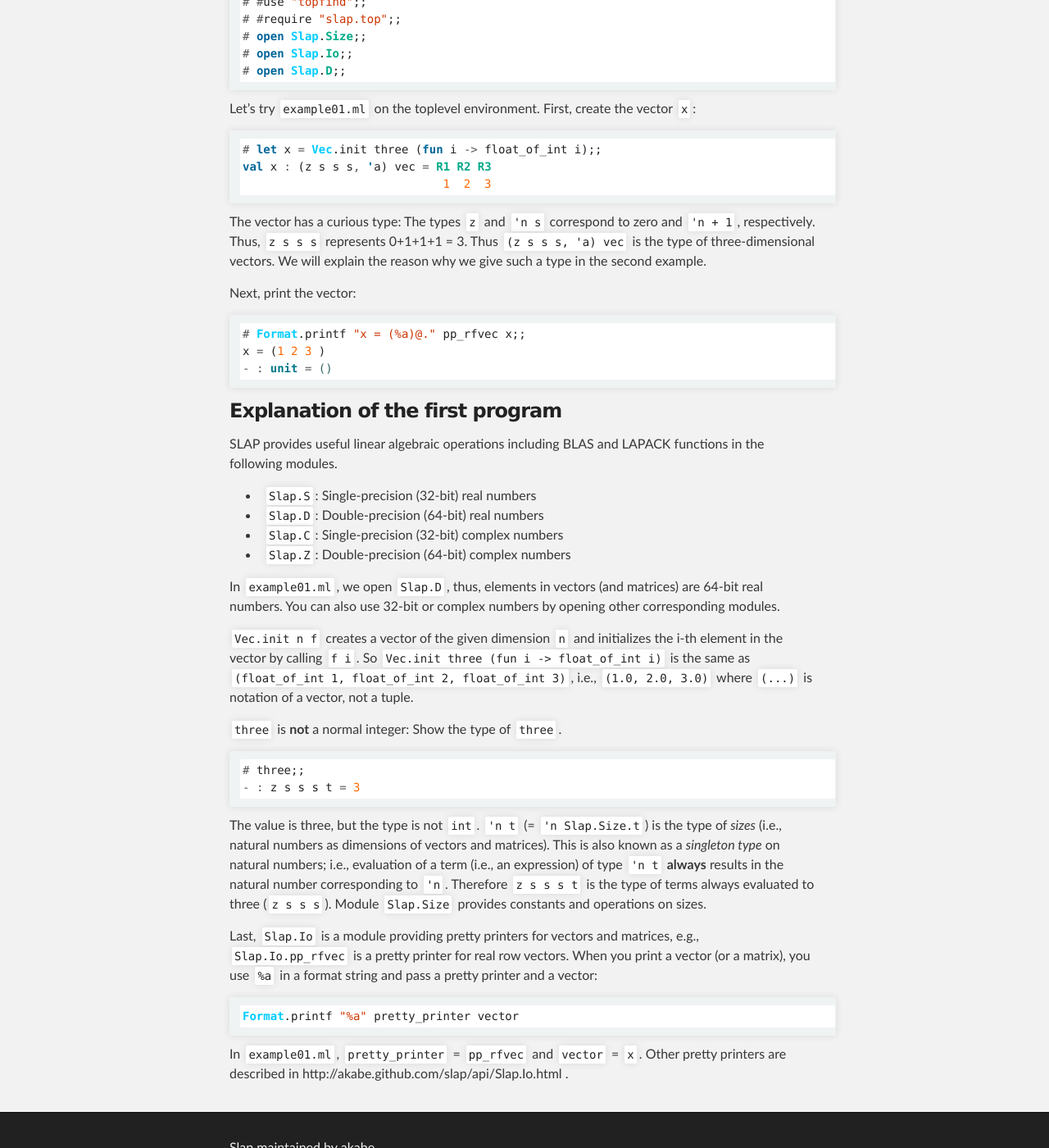
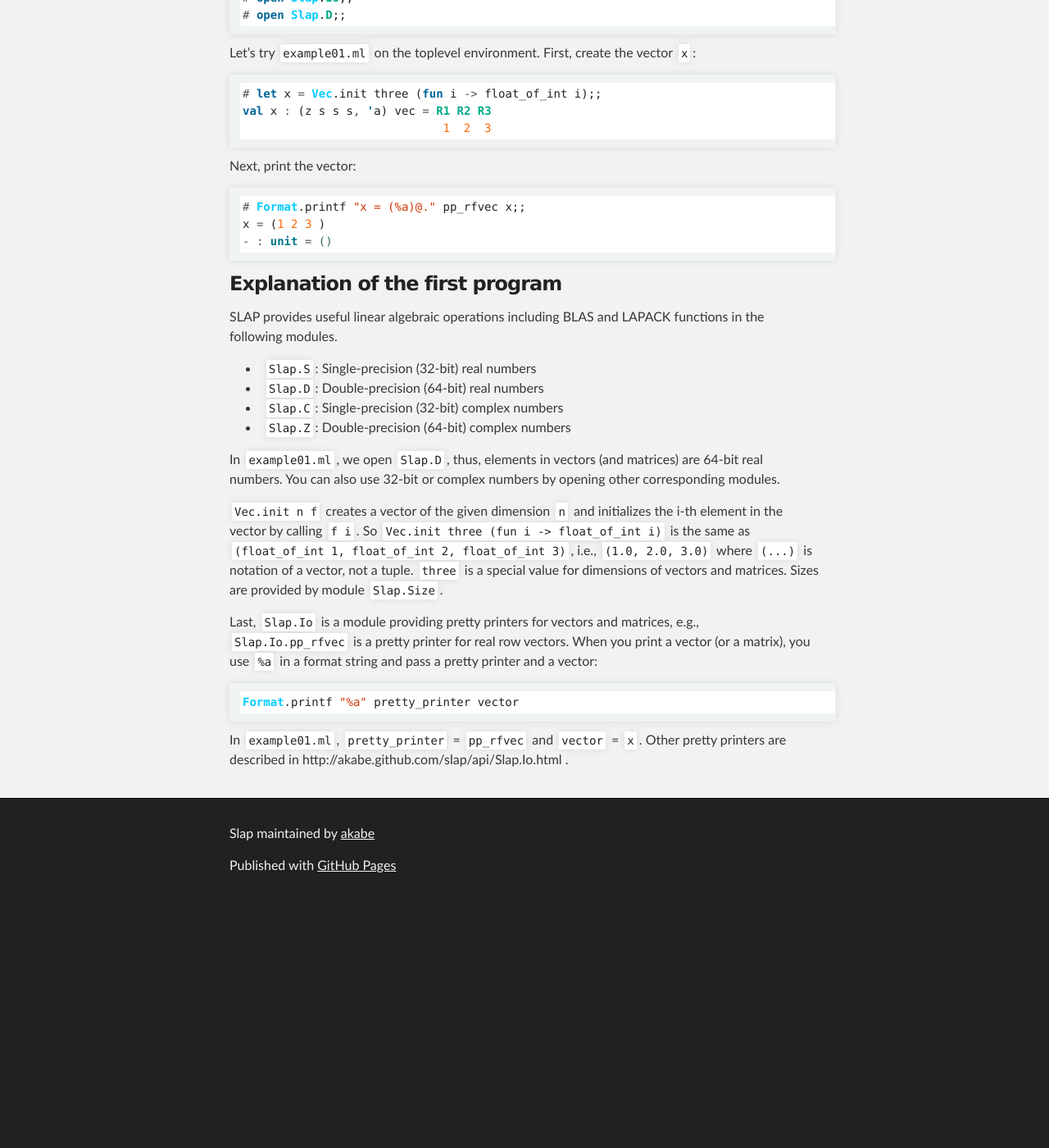
Before and after one commit to akabe/slap, a Jekyll site: the page built from getting-started.md, in a window 1280 px wide and 1400 px high, scrolled down 1667 px. Shown: the whole window at 82% size. Built offline with Jekyll 4.4.1, drawn with Linux system fonts in a browser that asks for light colours; Markdown is read by kramdown in place of the engine named in the settings; after the commit the page ends 2769 px from its top, so only the background shows below that.

Commit message:
Update "Getting Started"

````diff
--- a/_layouts/default.html
+++ b/_layouts/default.html
@@ -20,8 +20,8 @@
           <h2 id="project_tagline">{{ site.description }}</h2>
 
           <ul id="menu">
-            <li id="menu_item"><a id="menu_button" href="/index.html">Home</a></li>
-            <li id="menu_item"><a id="menu_button" href="/usage.html">Usage</a></li>
+            <li id="menu_item"><a id="menu_button" href="index.html">Home</a></li>
+            <li id="menu_item"><a id="menu_button" href="usage.html">Usage</a></li>
             <li id="menu_item"><a id="menu_button" href="api/">API Doc</a></li>
           </ul>
 
--- a/getting-started.md
+++ b/getting-started.md
@@ -93,11 +90,6 @@ val x : (z s s s, 'a) vec = R1 R2 R3
                              1  2  3
 ```
 
-The vector has a curious type: The types `z` and `'n s` correspond to zero and
-`'n + 1`, respectively. Thus, `z s s s` represents 0+1+1+1 = 3. Thus
-`(z s s s, 'a) vec` is the type of three-dimensional vectors. We will explain
-the reason why we give such a type in the second example.
-
 Next, print the vector:
 
 ```ocaml
@@ -125,21 +117,8 @@ the i-th element in the vector by calling `f i`.
 So `Vec.init three (fun i -> float_of_int i)` is the same as
 `(float_of_int 1, float_of_int 2, float_of_int 3)`, i.e., `(1.0, 2.0, 3.0)`
 where `(...)` is notation of a vector, not a tuple.
-
-`three` is **not** a normal integer: Show the type of `three`.
-
-```ocaml
-# three;;
-- : z s s s t = 3
-```
-
-The value is three, but the type is not `int`.
-`'n t` (= `'n Slap.Size.t`) is the type of _sizes_ (i.e., natural numbers as
-dimensions of vectors and matrices). This is also known as a _singleton type_ on
-natural numbers; i.e., evaluation of a term (i.e., an expression) of type `'n t`
-**always** results in the natural number corresponding to `'n`. Therefore
-`z s s s t` is the type of terms always evaluated to three (`z s s s`).
-Module `Slap.Size` provides constants and operations on sizes.
+`three` is a special value for dimensions of vectors and matrices.
+Sizes are provided by module `Slap.Size`.
 
 Last, `Slap.Io` is a module providing pretty printers for vectors and matrices,
 e.g., `Slap.Io.pp_rfvec` is a pretty printer for real row vectors. When you
````
Also changed, not shown: other parts of getting-started.md (+0 -3 lines).
